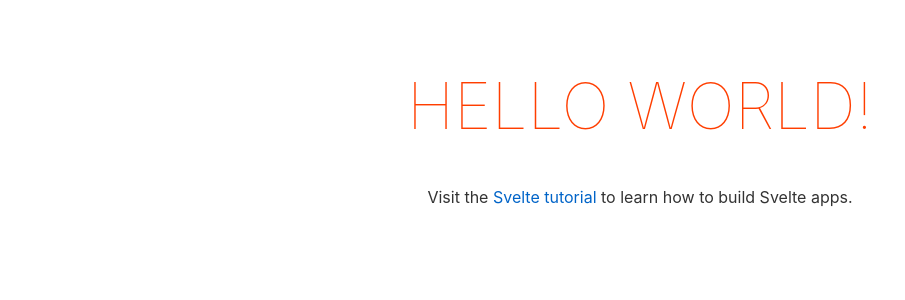
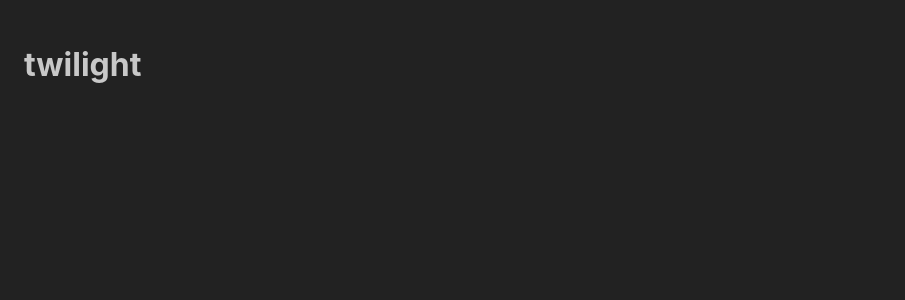
Before and after one commit to harry48225/twilight, a Svelte app in the folder firmware/webapp/: page / in a window 1280 px wide. Shown: the top 300 px of the page, without its empty margins (0-905 px from the left). Built offline with nearby package versions, Linux system fonts and the light colour scheme.

Commit message:
Strip unneeded boilerplate

```diff
--- a/firmware/webapp/public/global.css
+++ b/firmware/webapp/public/global.css
@@ -5,7 +5,8 @@
 }
 
 body {
-	color: #333;
+	background-color: #222;
+	color: #c8c8c8;
 	margin: 0;
 	padding: 8px;
 	box-sizing: border-box;
--- a/firmware/webapp/public/index.html
+++ b/firmware/webapp/public/index.html
@@ -4,7 +4,7 @@
 	<meta charset='utf-8'>
 	<meta name='viewport' content='width=device-width,initial-scale=1'>
 
-	<title>Svelte app</title>
+	<title>twilight</title>
 
 	<link rel='icon' type='image/png' href='/favicon.png'>
 	<link rel='stylesheet' href='/global.css'>
--- a/firmware/webapp/src/App.svelte
+++ b/firmware/webapp/src/App.svelte
@@ -1,25 +1,20 @@
 <script lang="ts">
-	export let name: string;
 </script>
 
 <main>
-	<h1>Hello {name}!</h1>
-	<p>Visit the <a href="https://svelte.dev/tutorial">Svelte tutorial</a> to learn how to build Svelte apps.</p>
+	<h1>twilight</h1>
 </main>
 
 <style>
+	h1 {
+		float: left;
+	}
+
 	main {
 		text-align: center;
 		padding: 1em;
 		max-width: 240px;
 		margin: 0 auto;
-	}
-
-	h1 {
-		color: #ff3e00;
-		text-transform: uppercase;
-		font-size: 4em;
-		font-weight: 100;
 	}
 
 	@media (min-width: 640px) {
--- a/firmware/webapp/src/main.ts
+++ b/firmware/webapp/src/main.ts
@@ -3,7 +3,6 @@
 const app = new App({
 	target: document.body,
 	props: {
-		name: 'world'
 	}
 });
 
```
